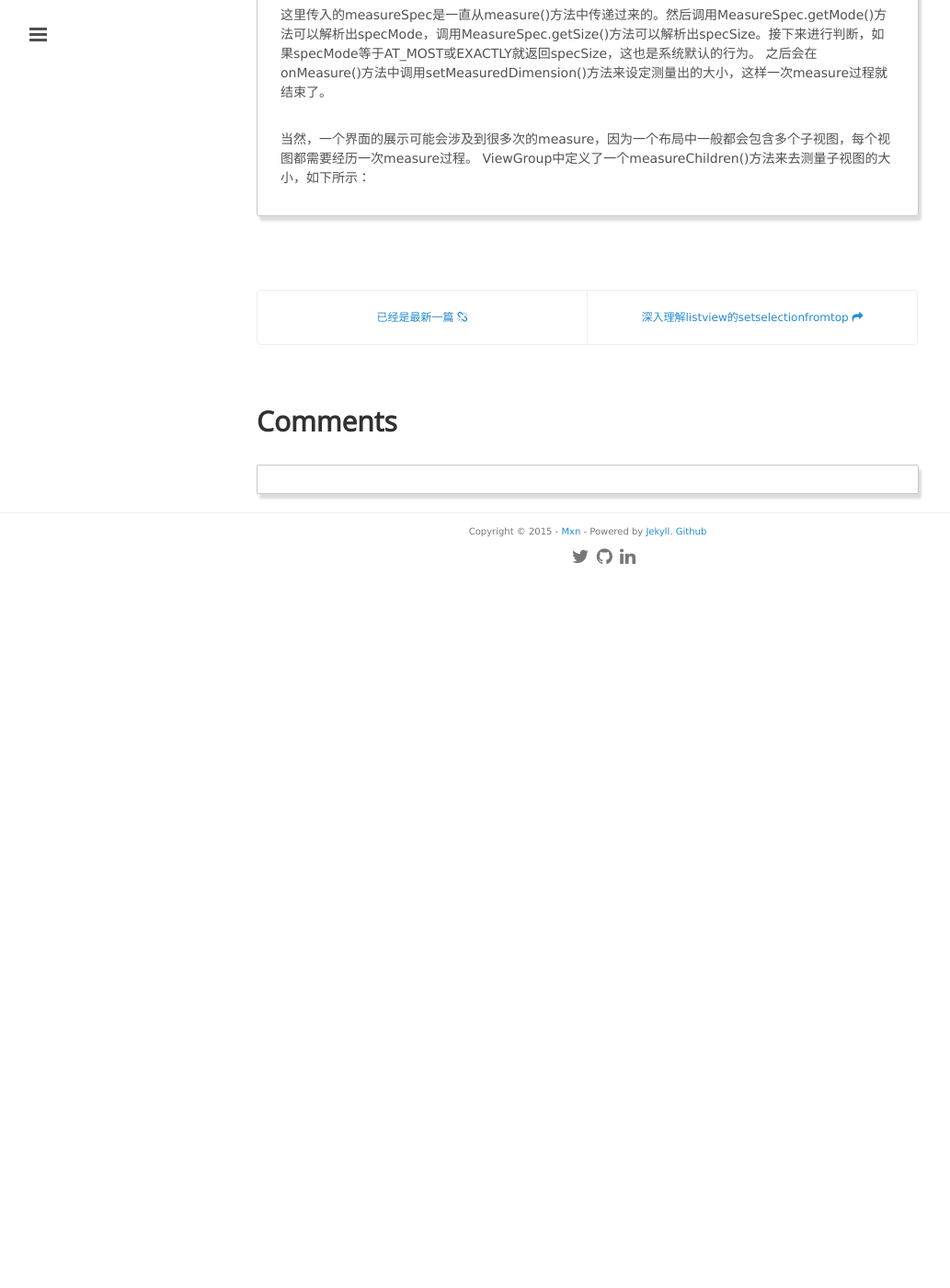
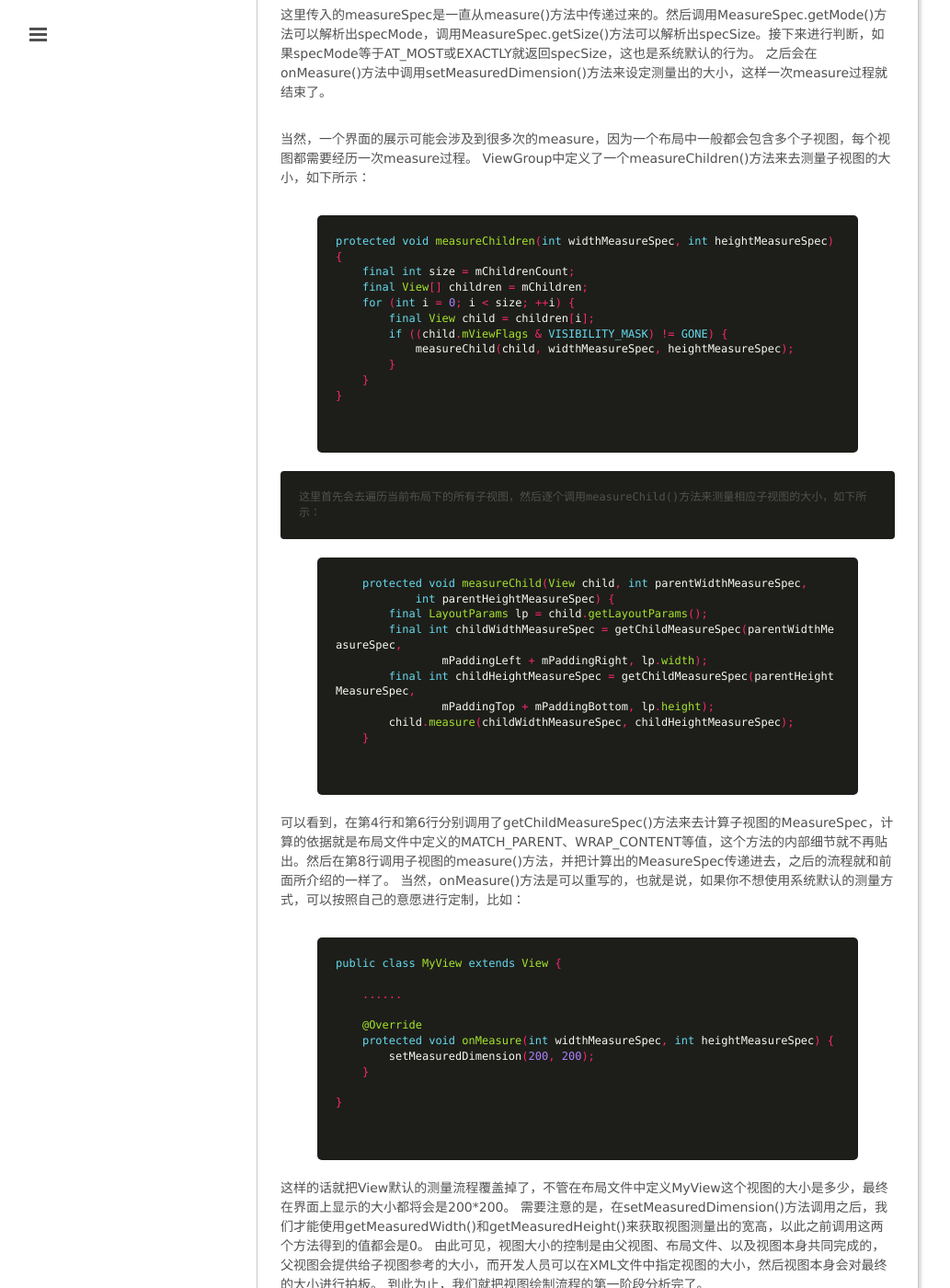
Before and after one commit to mxn21/mxn21.github.io, a Jekyll site: the page built from _posts/2015-7-14-深入了解android view绘制机制.md, in a window 1280 px wide and 1400 px high, scrolled down 6828 px. Shown: the whole window at 92% size, without its empty margins (1-1034 px from the left). Built offline with Jekyll 4.4.1, drawn with Linux system fonts in a browser that asks for light colours; Markdown is read by kramdown in place of the engine named in the settings; comment, search, counter and statistics services are not loaded; before the commit the page ends 7458 px from its top, so only the background shows below that.

Commit message:
24324
24234234

```diff
--- a/_posts/2015-7-14-深入了解android view绘制机制.md
+++ b/_posts/2015-7-14-深入了解android view绘制机制.md
@@ -305,3 +305,57 @@
 
 当然，一个界面的展示可能会涉及到很多次的measure，因为一个布局中一般都会包含多个子视图，每个视图都需要经历一次measure过程。
 ViewGroup中定义了一个measureChildren()方法来去测量子视图的大小，如下所示：
+
+    {% highlight java  %}
+protected void measureChildren(int widthMeasureSpec, int heightMeasureSpec) {
+    final int size = mChildrenCount;
+    final View[] children = mChildren;
+    for (int i = 0; i < size; ++i) {
+        final View child = children[i];
+        if ((child.mViewFlags & VISIBILITY_MASK) != GONE) {
+            measureChild(child, widthMeasureSpec, heightMeasureSpec);
+        }
+    }
+}
+
+    {% endhighlight %}
+
+    这里首先会去遍历当前布局下的所有子视图，然后逐个调用measureChild()方法来测量相应子视图的大小，如下所示：
+
+    {% highlight java  %}
+
+    protected void measureChild(View child, int parentWidthMeasureSpec,
+            int parentHeightMeasureSpec) {
+        final LayoutParams lp = child.getLayoutParams();
+        final int childWidthMeasureSpec = getChildMeasureSpec(parentWidthMeasureSpec,
+                mPaddingLeft + mPaddingRight, lp.width);
+        final int childHeightMeasureSpec = getChildMeasureSpec(parentHeightMeasureSpec,
+                mPaddingTop + mPaddingBottom, lp.height);
+        child.measure(childWidthMeasureSpec, childHeightMeasureSpec);
+    }
+
+     {% endhighlight %}
+
+可以看到，在第4行和第6行分别调用了getChildMeasureSpec()方法来去计算子视图的MeasureSpec，计算的依据就是布局文件中定义的MATCH_PARENT、WRAP_CONTENT等值，这个方法的内部细节就不再贴出。然后在第8行调用子视图的measure()方法，并把计算出的MeasureSpec传递进去，之后的流程就和前面所介绍的一样了。
+当然，onMeasure()方法是可以重写的，也就是说，如果你不想使用系统默认的测量方式，可以按照自己的意愿进行定制，比如：
+
+
+    {% highlight java  %}
+
+public class MyView extends View {
+
+    ......
+
+    @Override
+    protected void onMeasure(int widthMeasureSpec, int heightMeasureSpec) {
+        setMeasuredDimension(200, 200);
+    }
+
+}
+
+     {% endhighlight %}
+
+这样的话就把View默认的测量流程覆盖掉了，不管在布局文件中定义MyView这个视图的大小是多少，最终在界面上显示的大小都将会是200*200。
+需要注意的是，在setMeasuredDimension()方法调用之后，我们才能使用getMeasuredWidth()和getMeasuredHeight()来获取视图测量出的宽高，以此之前调用这两个方法得到的值都会是0。
+由此可见，视图大小的控制是由父视图、布局文件、以及视图本身共同完成的，父视图会提供给子视图参考的大小，而开发人员可以在XML文件中指定视图的大小，然后视图本身会对最终的大小进行拍板。
+到此为止，我们就把视图绘制流程的第一阶段分析完了。
```
